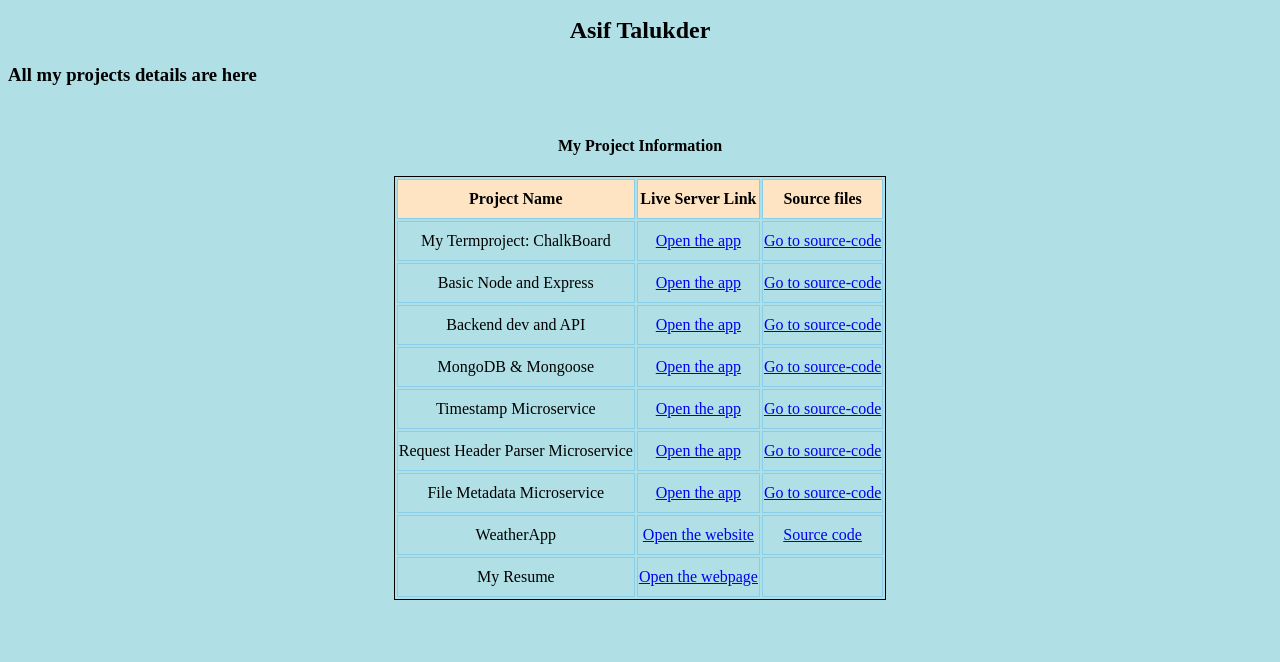
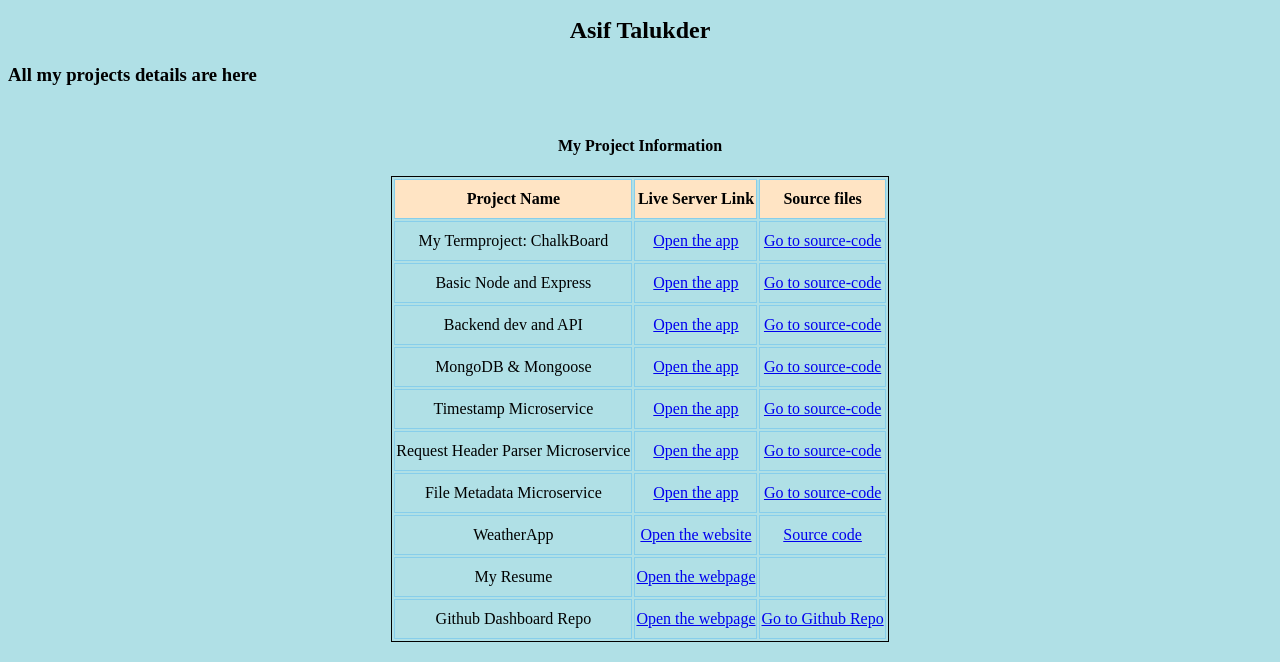
Before and after one commit to AsifTalukder/AsifTalukder.github.io, a plain HTML site: page dashboard-html/projects.html in a window 1280 px wide. Shown: the part 138-800 px from the top of the page. Drawn offline with Linux system fonts and the light colour scheme.

Commit message:
modified dashboard

```diff
--- a/dashboard-html/projects.html
+++ b/dashboard-html/projects.html
@@ -145,6 +145,11 @@ th {
                 <td><a href="/About me/index.html">Open the webpage</a> </td>
                 <td> <a href="/About me/"></a></td>
             </tr>
+            <tr>
+                <td>Github Dashboard Repo</td>
+                <td><a href="https://asiftalukder.github.io/index.html">Open the webpage</a></td>
+                <td><a href="https://github.com/AsifTalukder/AsifTalukder.github.io">Go to Github Repo </a></td>
+            </tr>
 
 
 
```
